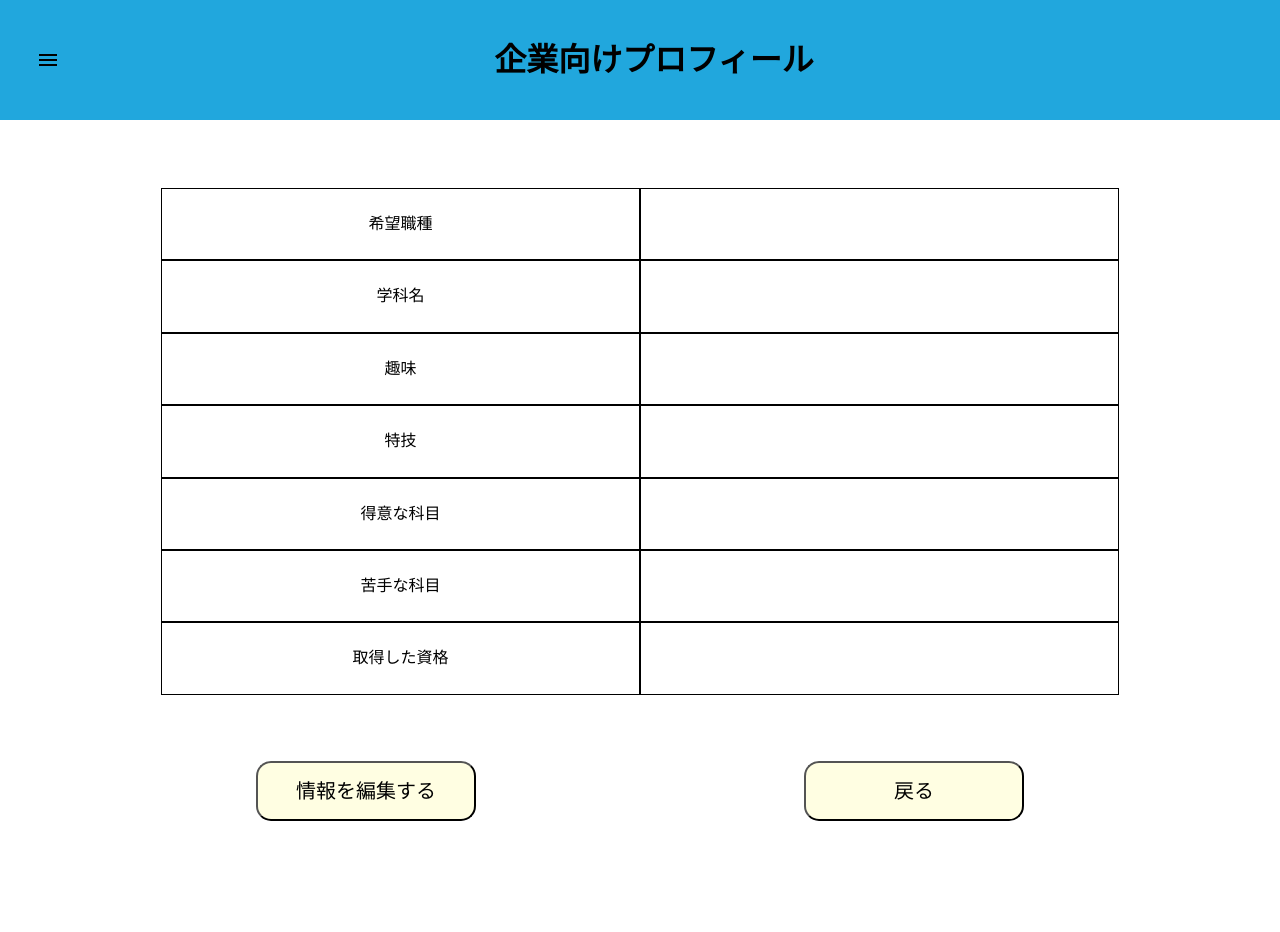
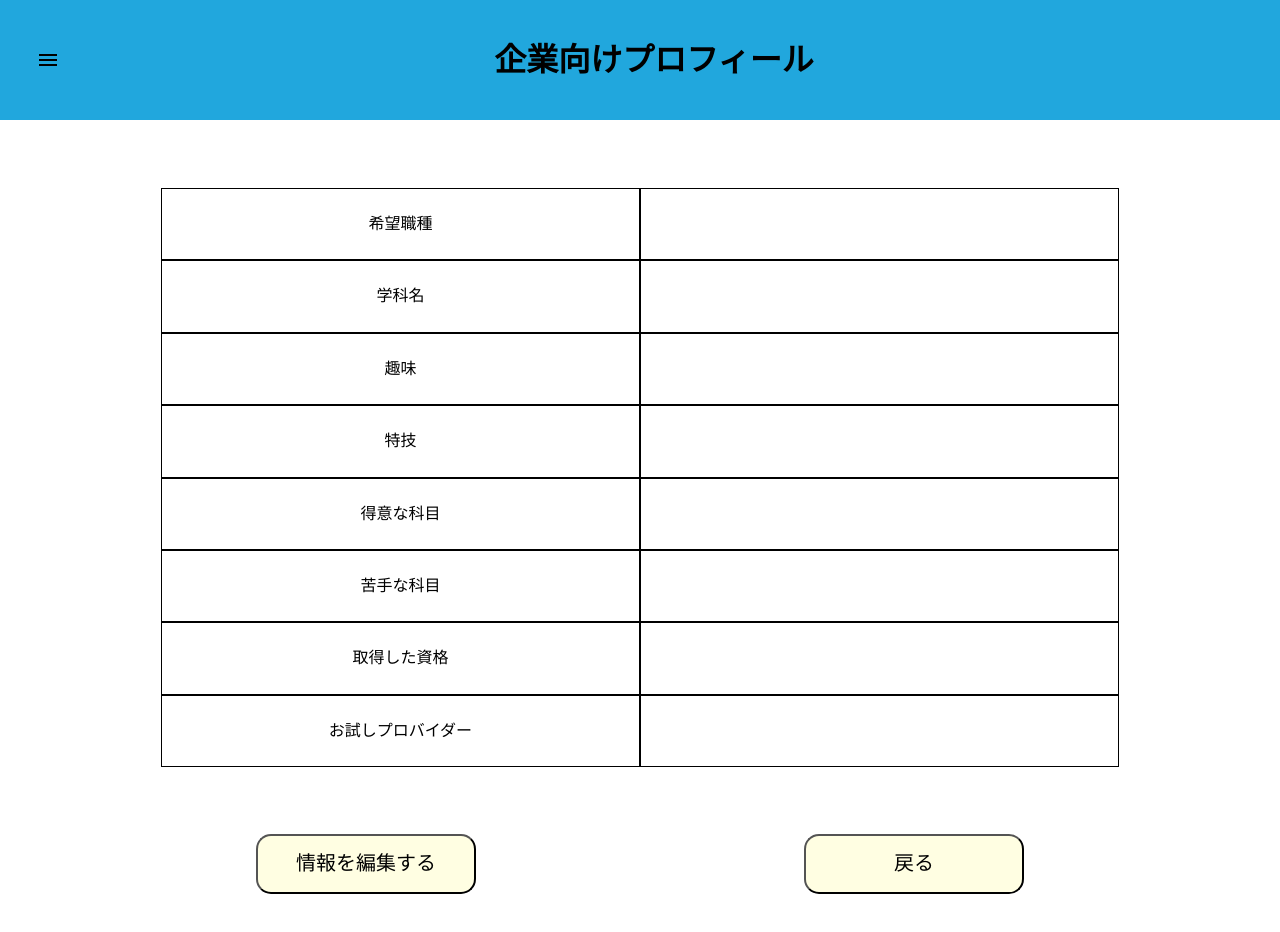
Before and after one commit to hayatosuzuki3228/CVAISotuken, a React (Vite) app: page /profile-st-com in a window 1280 px wide. Shown: the top 932 px of the page. Before the commit the page ends 885 px from the top, so only its background shows below. Built offline with nearby package versions, Linux system fonts and the light colour scheme.

Commit message:
残りが気が遠い

```diff
--- a/src/Page/Profile/profile-st-com-edit.jsx
+++ b/src/Page/Profile/profile-st-com-edit.jsx
@@ -1,4 +1,4 @@
-import React, { useEffect, useState } from "react";
+import React, { useContext, useEffect, useState } from "react";
 import { useLocation, useNavigate } from "react-router-dom";
 import {
   Autocomplete,
@@ -24,11 +24,19 @@ import { options } from "./Data";
 import MenuIcon from "@mui/icons-material/Menu";
 import CheckBoxIcon from "@mui/icons-material/CheckBox";
 import CheckBoxOutlineBlankIcon from "@mui/icons-material/CheckBoxOutlineBlank";
+import MyContext from "../../provider/provider";
 
 export function SCEdit() {
   useEffect(() => {
     document.title = "プロフィール";
   }, []);
+
+  const {
+    providername,
+    setprovidername,
+    providerSaveName,
+    setProviderSaveName,
+  } = useContext(MyContext);
 
   const location = useLocation();
   const warpJob = location.state?.job || "";
@@ -91,7 +99,9 @@ export function SCEdit() {
 
   const OnClickBack = () => {
     const regex = /^[一-龠あ-んァ-ヶーA-Z]{2,}$/;
-    if (regex.test(job, hobby, skill, SSubject, KSubject) && myPower != "") {
+    if (
+      /*regex.test(job, hobby, skill, SSubject, KSubject) &&*/ myPower != ""
+    ) {
       navigate("/profile-st-com", {
         state: {
           name,
@@ -114,6 +124,7 @@ export function SCEdit() {
           Gak,
         },
       });
+      setProviderSaveName(providername);
     } else {
       {
         !regex.test(job) ? setError1("エラー：希望職種") : setError1("");
@@ -136,7 +147,9 @@ export function SCEdit() {
     }
   };
 
-  const Check = job && hobby && skill && SSubject && KSubject && myPower;
+  const Check =
+    /*job && hobby && skill && SSubject && KSubject &&*/ myPower &&
+    providername;
   const icon = <CheckBoxOutlineBlankIcon fontSize="small" />;
   const checkedIcon = <CheckBoxIcon fontSize="small" />;
 
@@ -367,6 +380,31 @@ export function SCEdit() {
           </Box>
         </Stack>
 
+        <Stack direction="row" paddingBottom={5}>
+          <Box
+            flex="1"
+            border="1px solid black"
+            padding="10px"
+            sx={{ minWidth: 300 }}
+          >
+            <p>お試しプロバイダー</p>
+          </Box>
+          <Box
+            flex="1"
+            border="1px solid black"
+            padding="10px"
+            sx={{ minWidth: 300 }}
+          >
+            <TextField
+              fullWidth
+              multiline
+              label="お試しプロバイダーの枠"
+              value={providername}
+              onChange={(e) => setprovidername(e.target.value)}
+            />
+          </Box>
+        </Stack>
+
         <div>
           {error1 && <p style={{ color: "red" }}>{error1}</p>}
           {error2 && <p style={{ color: "red" }}>{error2}</p>}
--- a/src/Page/Profile/profile-st-com.jsx
+++ b/src/Page/Profile/profile-st-com.jsx
@@ -1,4 +1,4 @@
-import React, { useEffect, useState } from "react";
+import React, { useContext, useEffect, useState } from "react";
 import { useLocation, useNavigate } from "react-router-dom";
 import {
   Box,
@@ -14,6 +14,7 @@ import {
 } from "@mui/material";
 import "./styles.css";
 import MenuIcon from "@mui/icons-material/Menu";
+import MyContext from "../../provider/provider";
 
 export function SCompany() {
   useEffect(() => {
@@ -47,6 +48,7 @@ export function SCompany() {
         Gak,
       },
     });
+    setprovidername(providerSaveName);
   };
   const OnClick2 = () => {
     navigate("/profile-st", {
@@ -92,6 +94,13 @@ export function SCompany() {
     bye,
     age,
   } = location.state || {};
+
+  const {
+    providername,
+    setprovidername,
+    providerSaveName,
+    setProviderSaveName,
+  } = useContext(MyContext);
 
   const [open, setOpen] = React.useState(false);
   const toggleDrawer = (newOpen) => () => {
@@ -248,7 +257,24 @@ export function SCompany() {
             </font>
           </div>
         </div>
+
+        <div className="info" style={{ textAlign: "center" }}>
+          <div className="half-box black">
+            <font size="3.5">
+              <p>お試しプロバイダー</p>
+            </font>
+          </div>
+          <div className="half-box black">
+            <font size="3.5">
+              <p>
+                {providerSaveName}
+                <br />
+              </p>
+            </font>
+          </div>
+        </div>
       </Box>
+
       <div className="div-padding">
         <button className="button" onClick={OnClick1}>
           情報を編集する
--- a/src/provider/provider.jsx
+++ b/src/provider/provider.jsx
@@ -6,12 +6,15 @@ const MyContext = createContext();
 export const MyProvider = ({ children }) => {
   const [provideremail, setprovidermail] = useState("");
   const [providername, setprovidername] = useState("");
+  const [providerSaveName, setProviderSaveName] = useState("");
 
   const value = {
     provideremail,
     setprovidermail,
     providername,
     setprovidername,
+    providerSaveName,
+    setProviderSaveName,
   };
 
   return <MyContext.Provider value={value}>{children}</MyContext.Provider>;
```
